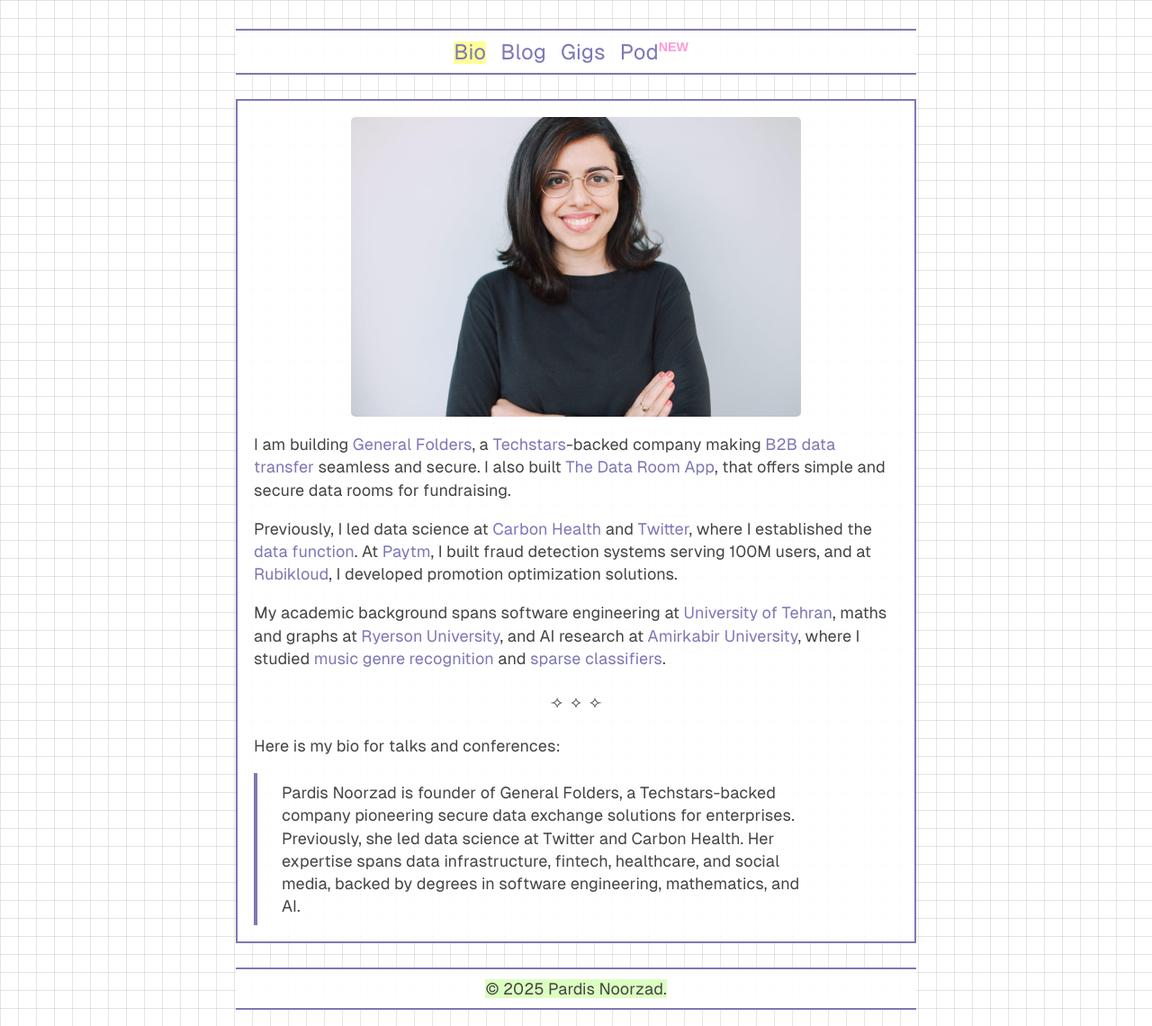
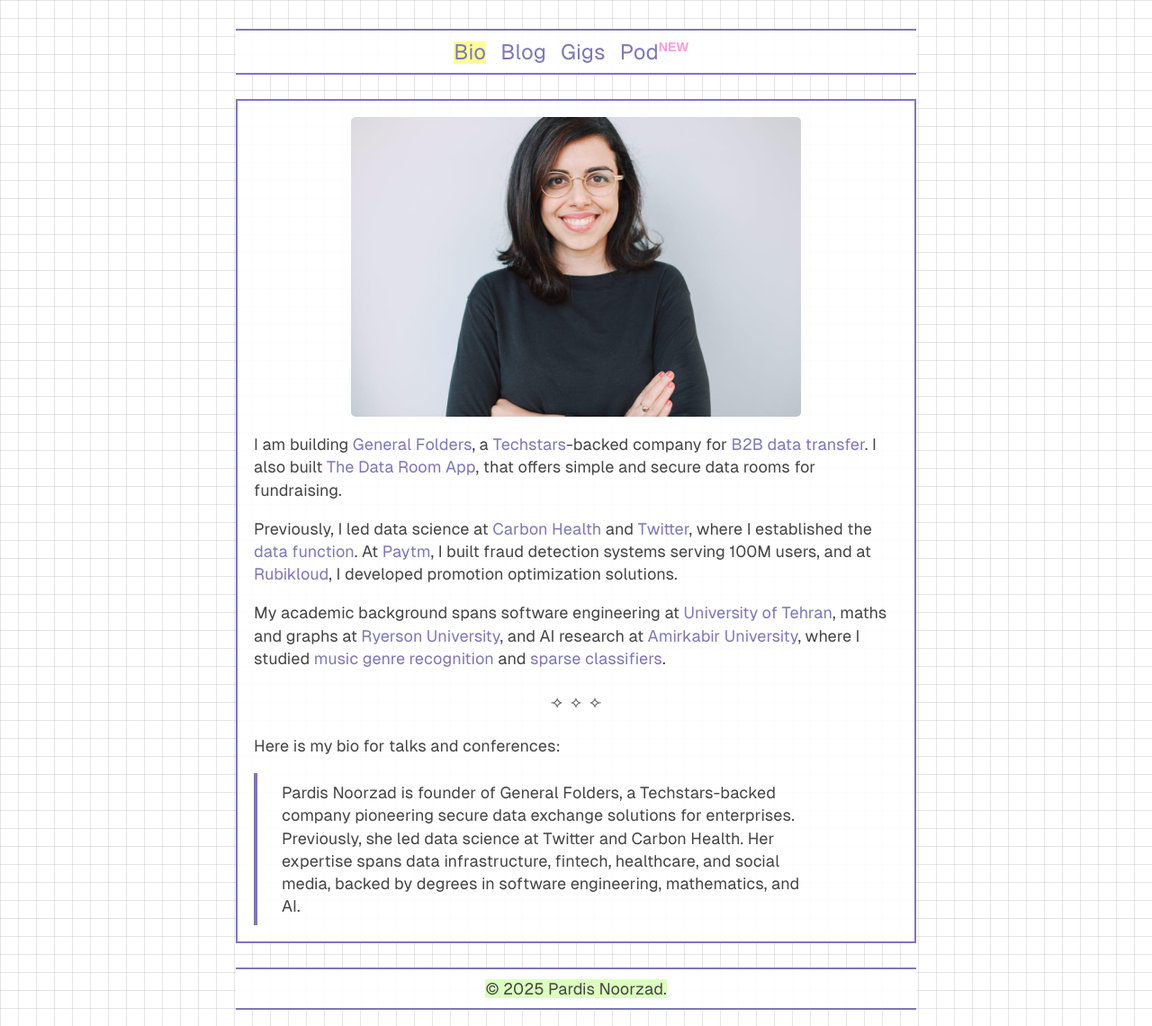
Before and after one commit to djpardis/djpardis.github.io, a Jekyll site: the page built from index.md, in a window 1280 px wide. Shown: the whole page at 90% size. Built offline with Jekyll 4.4.1, drawn with Linux system fonts in a browser that asks for light colours; a style sheet for code colours, icons or effects is not loaded.

Commit message:
Fix GF pitch

```diff
--- a/index.md
+++ b/index.md
@@ -10,7 +10,7 @@
 ![Pardis Noorzad](/files/pics/pages/profile_pic.jpg){: style="max-width: 500px; display: block; margin: 0 auto;"}
 
 I am building [General Folders](https://generalfolders.com){:target="_blank"},
-a [Techstars](https://www.techstars.com/newsroom/new-class-san-diego-sdsu){:target="_blank"}-backed company making [B2B data transfer](https://medium.com/@djpardis/the-state-of-data-exchange-31049fa229f0){:target="_blank"} seamless and secure. I also built [The Data Room App](https://thedataroom.app){:target="_blank"}, that offers simple and secure data rooms for fundraising.
+a [Techstars](https://www.techstars.com/newsroom/new-class-san-diego-sdsu){:target="_blank"}-backed company for [B2B data transfer](https://medium.com/@djpardis/the-state-of-data-exchange-31049fa229f0){:target="_blank"}. I also built [The Data Room App](https://thedataroom.app){:target="_blank"}, that offers simple and secure data rooms for fundraising.
 
 Previously, I led data science at [Carbon Health](https://www.linkedin.com/posts/carbon-health_meet-pardis-noorzad-head-of-data-science-activity-6649426702302871552-DnLa/){:target="_blank"}
 and [Twitter](https://twitter.com/){:target="_blank"}, where I established the
```
